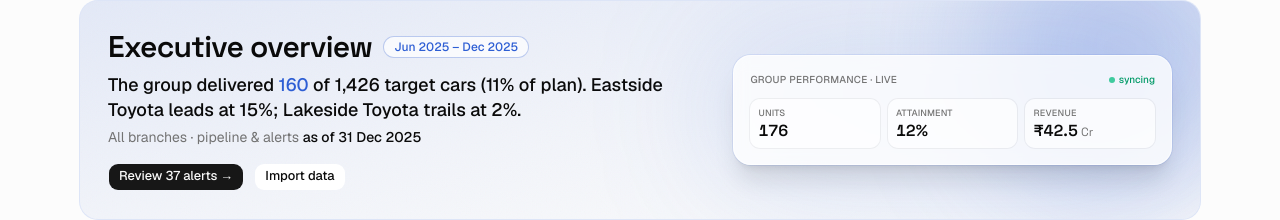
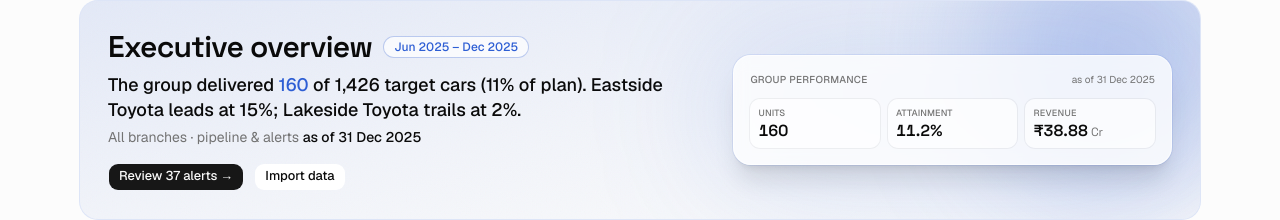
Before and after one commit to RedWaffle007/dealerpulse, a Next.js app in the folder dealerpulse/: page / in a window 1280 px wide. Shown: the part 135-355 px from the top of the page. Built offline with nearby package versions, Linux system fonts and the light colour scheme.

Commit message:
fix(hero): drive preview from real KPI values; count up once on load instead of looping

```diff
--- a/dealerpulse/src/app/page.tsx
+++ b/dealerpulse/src/app/page.tsx
@@ -155,7 +155,14 @@ export default async function OverviewPage(props: PageProps<"/">) {
             </Link>
           </>
         }
-        visual={<HeroPreview />}
+        visual={
+          <HeroPreview
+            units={k.unitsDelivered}
+            attainmentPct={k.unitAttainmentPct}
+            revenue={k.revenue}
+            caption={`as of ${formatDate(idx.cutoff.toISOString())}`}
+          />
+        }
       >
         {f.branchId ? idx.branchById.get(f.branchId)?.name : "All branches"} ·
         pipeline &amp; alerts{" "}
--- a/dealerpulse/src/components/layout/hero-preview.tsx
+++ b/dealerpulse/src/components/layout/hero-preview.tsx
@@ -3,75 +3,79 @@
 import { useEffect, useRef } from "react";
 
 /**
- * A self-contained, looping "product preview" for the hero — a mini live-metrics
- * panel whose KPIs count up on a ~3s loop. Pure decoration built in code (no
- * video asset), animated via refs + rAF so it never re-renders the React tree,
- * and it holds its final frame under prefers-reduced-motion.
+ * A compact "product preview" panel for the hero. Its KPIs count up once on
+ * mount and then hold the real values (no distracting loop). Values are the
+ * live overview figures, so it always matches the dashboard below. Animated via
+ * refs + rAF (no React re-renders) and it shows the final numbers immediately
+ * under prefers-reduced-motion or without JS.
  */
-const UNITS = 176;
-const ATTAIN = 12; // %
-const REVENUE = 42.5; // ₹ Cr
-
 function easeOut(t: number) {
   return 1 - Math.pow(1 - t, 3);
 }
 
-export function HeroPreview() {
+export function HeroPreview({
+  units,
+  attainmentPct,
+  revenue, // in rupees
+  caption,
+}: {
+  units: number;
+  attainmentPct: number;
+  revenue: number;
+  caption?: string;
+}) {
+  const revenueCr = revenue / 1e7;
   const unitsRef = useRef<HTMLSpanElement>(null);
   const attainRef = useRef<HTMLSpanElement>(null);
   const revRef = useRef<HTMLSpanElement>(null);
 
   useEffect(() => {
     const reduce = window.matchMedia("(prefers-reduced-motion: reduce)").matches;
-    if (reduce) return; // leave the static final frame in place
+    if (reduce) return; // final values are already rendered
 
     let raf = 0;
     let start: number | null = null;
-    const RISE = 1500;
-    const HOLD = 1400;
-    const CYCLE = RISE + HOLD;
+    const DURATION = 1600; // count up once, then stop
 
     const frame = (now: number) => {
       if (start === null) start = now;
-      const elapsed = (now - start) % CYCLE;
-      const t = elapsed < RISE ? easeOut(elapsed / RISE) : 1;
-
+      const t = Math.min(1, (now - start) / DURATION);
+      const e = easeOut(t);
       if (unitsRef.current)
-        unitsRef.current.textContent = String(Math.round(UNITS * t));
+        unitsRef.current.textContent = String(Math.round(units * e));
       if (attainRef.current)
-        attainRef.current.textContent = `${Math.round(ATTAIN * t)}%`;
+        attainRef.current.textContent = `${(attainmentPct * e).toFixed(1)}%`;
       if (revRef.current)
-        revRef.current.textContent = `₹${(REVENUE * t).toFixed(1)}`;
-      raf = requestAnimationFrame(frame);
+        revRef.current.textContent = `₹${(revenueCr * e).toFixed(2)}`;
+      if (t < 1) raf = requestAnimationFrame(frame);
     };
     raf = requestAnimationFrame(frame);
     return () => cancelAnimationFrame(raf);
-  }, []);
+  }, [units, attainmentPct, revenueCr]);
 
   return (
     <div
       className="w-full rounded-2xl border border-white/60 bg-card/80 p-4 shadow-xl ring-1 ring-brand/10 backdrop-blur dark:border-white/10"
       aria-hidden
     >
-      <div className="mb-3 flex items-center justify-between">
+      <div className="mb-3 flex items-center justify-between gap-2">
         <span className="text-[10px] font-medium uppercase tracking-wide text-muted-foreground">
-          Group performance · live
+          Group performance
         </span>
-        <span className="inline-flex items-center gap-1 text-[10px] font-medium text-emerald-600 dark:text-emerald-400">
-          <span className="size-1.5 animate-pulse rounded-full bg-emerald-500" />
-          syncing
-        </span>
+        {caption && (
+          <span className="text-[10px] text-muted-foreground">{caption}</span>
+        )}
       </div>
 
       <div className="grid grid-cols-3 gap-2">
         <Stat label="Units">
-          <span ref={unitsRef}>{UNITS}</span>
+          <span ref={unitsRef}>{Math.round(units)}</span>
         </Stat>
         <Stat label="Attainment">
-          <span ref={attainRef}>{ATTAIN}%</span>
+          <span ref={attainRef}>{attainmentPct.toFixed(1)}%</span>
         </Stat>
         <Stat label="Revenue">
-          <span ref={revRef}>₹{REVENUE.toFixed(1)}</span>
+          <span ref={revRef}>₹{revenueCr.toFixed(2)}</span>
           <span className="text-xs font-normal text-muted-foreground"> Cr</span>
         </Stat>
       </div>
```
